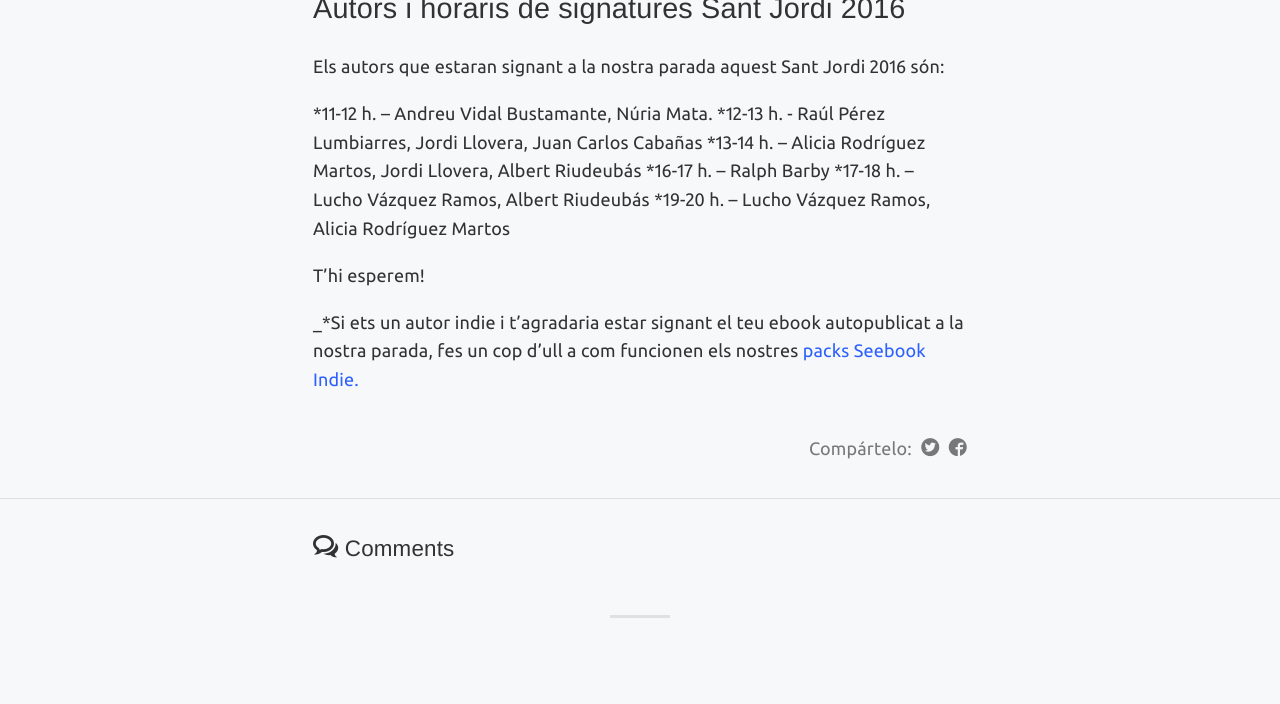
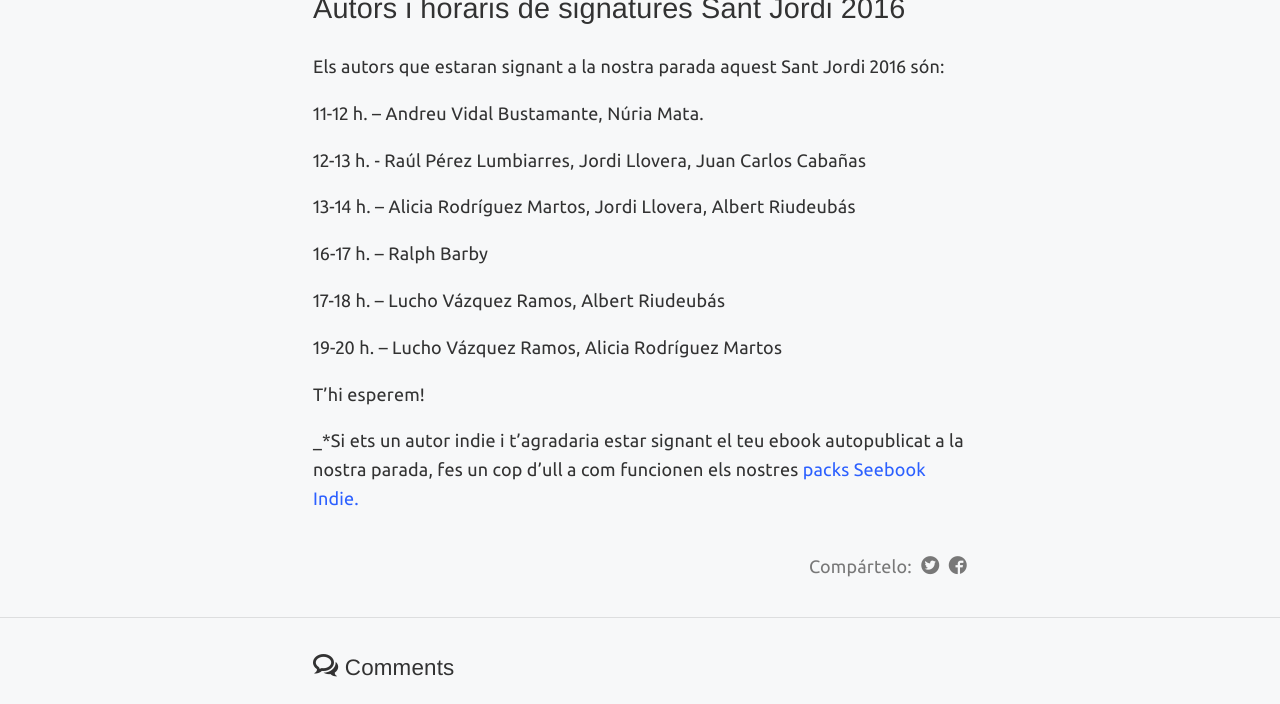
Before and after one commit to digitaltangible/blog-cat, a Jekyll site: the page built from _posts/2016-04-18-La-parada-de-Seebook-aquest-Sant-Jordi-2016-a-Barcelona.md, in a window 1280 px wide and 900 px high, scrolled down 2425 px, cut to the strip 157-861 px from the top of the window. Built offline with Jekyll 4.4.1, drawn with Linux system fonts in a browser that asks for light colours; some web fonts are replaced; comment, search, counter and statistics services are not loaded.

```diff
--- a/_posts/2016-04-18-La-parada-de-Seebook-aquest-Sant-Jordi-2016-a-Barcelona.md
+++ b/_posts/2016-04-18-La-parada-de-Seebook-aquest-Sant-Jordi-2016-a-Barcelona.md
@@ -42,12 +42,17 @@ I pels que tenen poc temps per dedicar a la lectura o que prefereixen altres for
 ## Autors i horaris de signatures Sant Jordi 2016
 Els autors que estaran signant a la nostra parada aquest Sant Jordi 2016 són:
 
-*11-12 h. – Andreu Vidal Bustamante, Núria Mata.
-*12-13 h. - Raúl Pérez Lumbiarres, Jordi Llovera, Juan Carlos Cabañas
-*13-14 h. – Alicia Rodríguez Martos, Jordi Llovera, Albert Riudeubás
-*16-17 h. – Ralph Barby
-*17-18 h. – Lucho Vázquez Ramos, Albert Riudeubás
-*19-20 h. – Lucho Vázquez Ramos, Alicia Rodríguez Martos
+11-12 h. – Andreu Vidal Bustamante, Núria Mata.
+
+12-13 h. - Raúl Pérez Lumbiarres, Jordi Llovera, Juan Carlos Cabañas
+
+13-14 h. – Alicia Rodríguez Martos, Jordi Llovera, Albert Riudeubás
+
+16-17 h. – Ralph Barby
+
+17-18 h. – Lucho Vázquez Ramos, Albert Riudeubás
+
+19-20 h. – Lucho Vázquez Ramos, Alicia Rodríguez Martos
 
 T’hi esperem!
 
```
